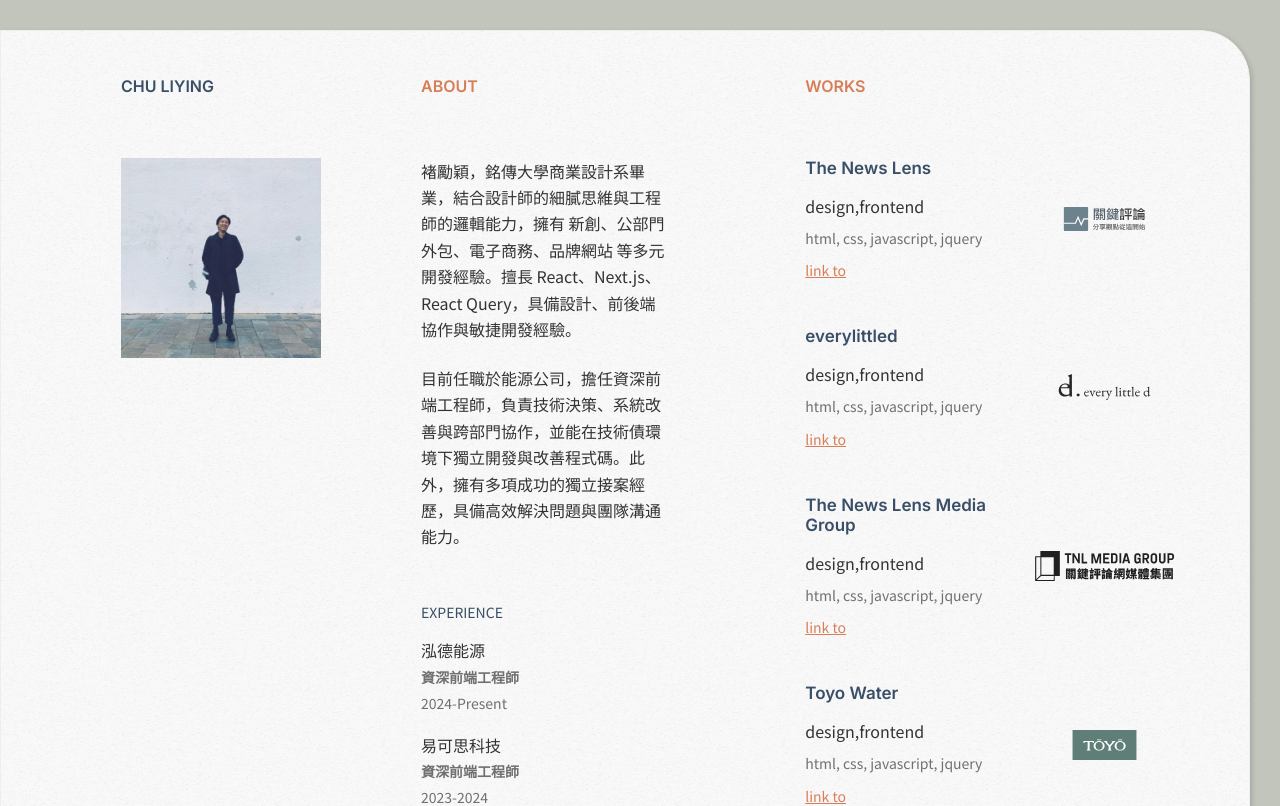
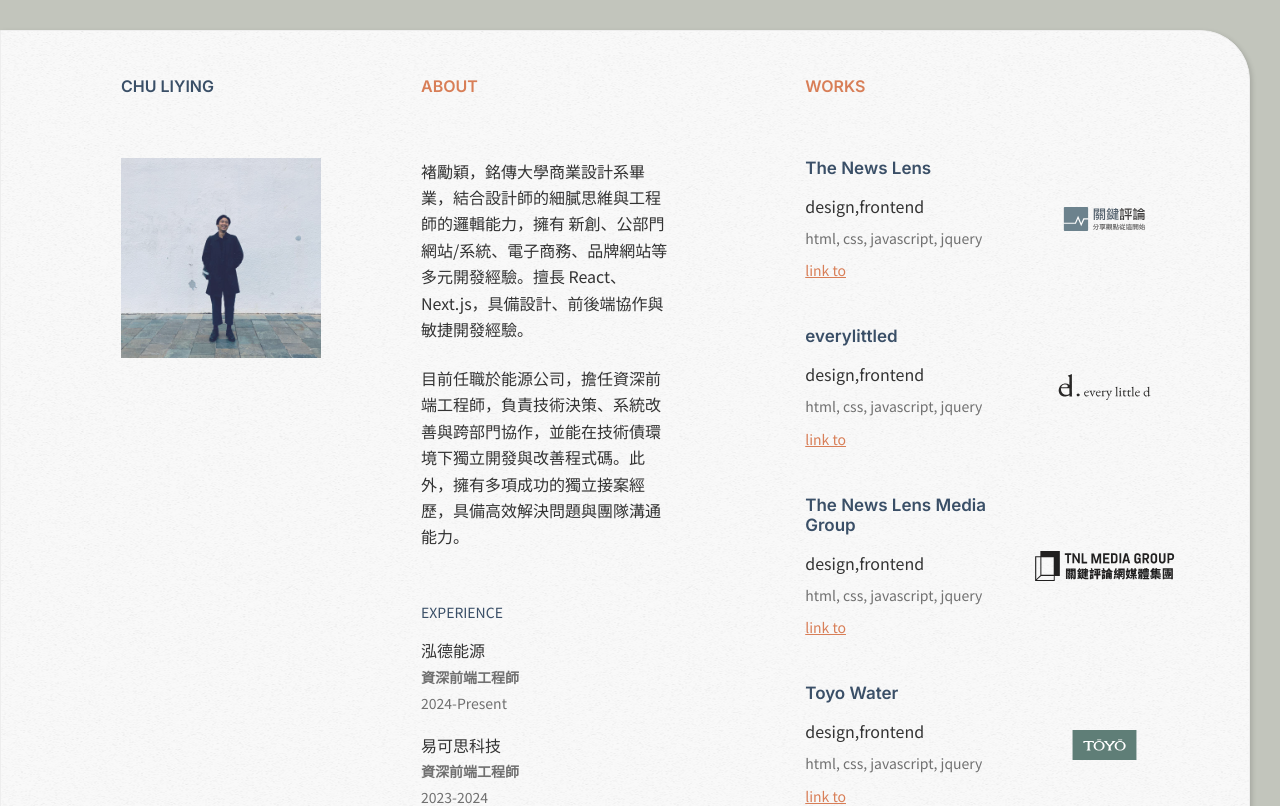
Before and after one commit to Chuliying/chuliying, a Next.js app: page / in a window 1280 px wide. Shown: the top 806 px of the page. Built offline with nearby package versions, Linux system fonts and the light colour scheme.

Commit message:
更新 About 組件的個人介紹，刪除不必要的技能描述以提升內容的清晰度

```diff
--- a/src/components/About.tsx
+++ b/src/components/About.tsx
@@ -6,8 +6,8 @@ const About = () => {
       <h1 className='title text-inter main-margin-lg'>ABOUT</h1>
       <p className='main-margin-sm'>
         褚勵穎，銘傳大學商業設計系畢業，結合設計師的細膩思維與工程師的邏輯能力，擁有
-        新創、公部門外包、電子商務、品牌網站 等多元開發經驗。擅長
-        React、Next.js、React Query，具備設計、前後端協作與敏捷開發經驗。
+        新創、公部門網站/系統、電子商務、品牌網站等多元開發經驗。擅長
+        React、Next.js，具備設計、前後端協作與敏捷開發經驗。
       </p>
       <p className='main-margin-md'>
         目前任職於能源公司，擔任資深前端工程師，負責技術決策、系統改善與跨部門協作，並能在技術債環境下獨立開發與改善程式碼。此外，擁有多項成功的獨立接案經歷，具備高效解決問題與團隊溝通能力。
```
